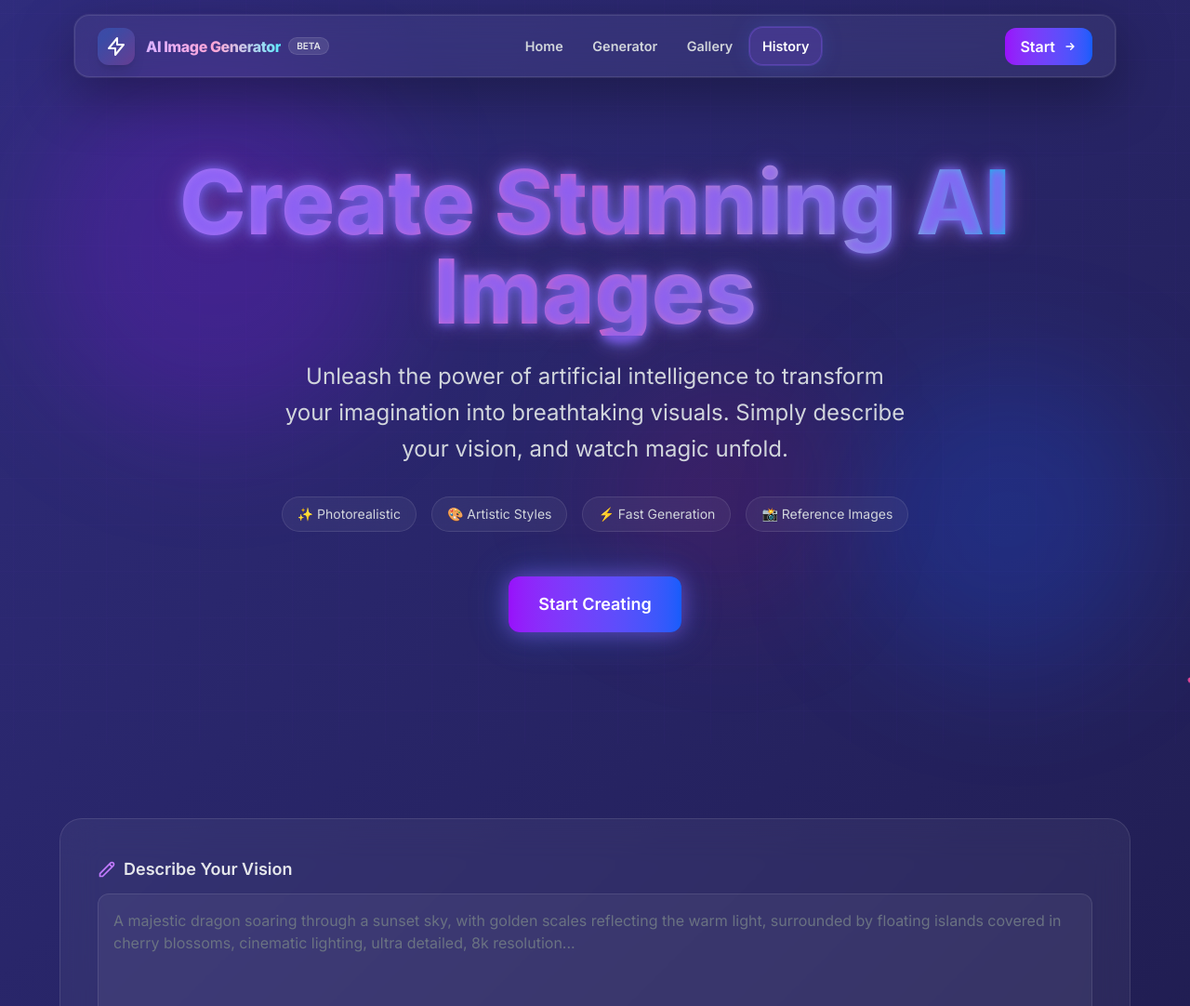
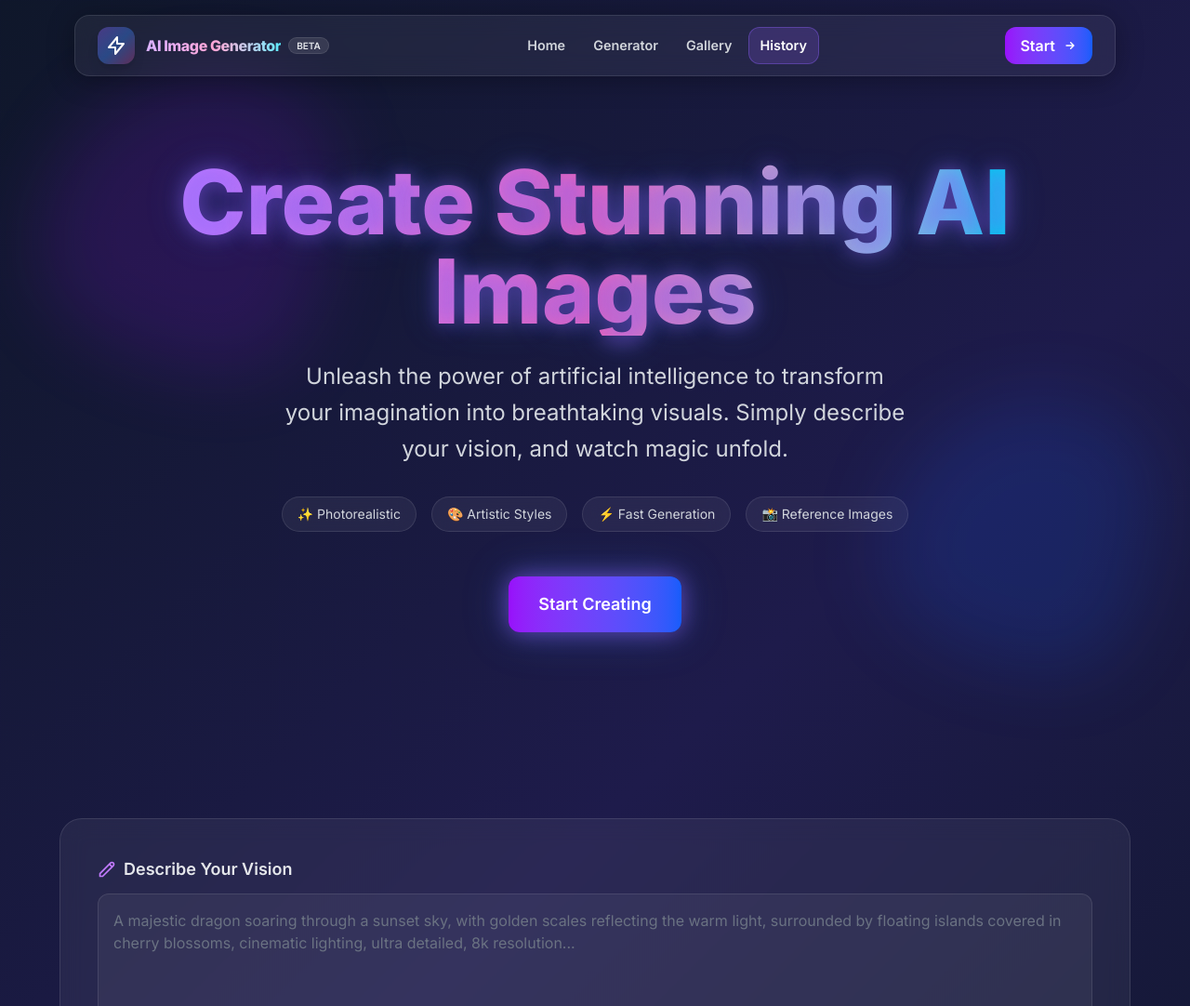
Before and after one commit to ashiqrahman12/lmarena-ai-image-generator, a plain HTML site: page index.html in a window 1280 px wide. Shown: the top 1082 px of the page at 93% size. Drawn offline with nearby package versions, Linux system fonts and the light colour scheme.

Commit message:
Update index.html

```diff
--- a/index.html
+++ b/index.html
@@ -7,124 +7,105 @@
     <script src="https://cdn.jsdelivr.net/npm/@tailwindcss/browser@4"></script>
     <link href="https://fonts.googleapis.com/css2?family=Inter:wght@300;400;500;600;700;800&family=Fira+Code:wght@400;500&display=swap" rel="stylesheet">
     <style>
-        * { font-family: 'Inter', sans-serif; }
+        * {
+            font-family: 'Inter', sans-serif;
+            -webkit-font-smoothing: antialiased;
+        }
+
+        /* GPU acceleration hints */
+        .gpu-accelerate {
+            transform: translateZ(0);
+            will-change: transform;
+        }
+
+        /* Smooth scrolling */
+        html {
+            scroll-behavior: smooth;
+        }
+
         .font-mono { font-family: 'Fira Code', monospace; }
 
-        /* Animated gradient background */
+        /* Static gradient background - no animation for performance */
         .gradient-bg {
-            background: linear-gradient(-45deg, #0F172A, #1E1B4B, #312E81, #1E293B, #0F172A);
-            background-size: 400% 400%;
-            animation: gradientShift 15s ease infinite;
-        }
-
-        @keyframes gradientShift {
-            0% { background-position: 0% 50%; }
-            50% { background-position: 100% 50%; }
-            100% { background-position: 0% 50%; }
-        }
-
-        /* Glassmorphic card */
+            background: linear-gradient(135deg, #0F172A 0%, #1E1B4B 50%, #0F172A 100%);
+        }
+
+        /* Glassmorphic card - reduced blur for performance */
         .glass-card {
-            background: rgba(255, 255, 255, 0.05);
-            backdrop-filter: blur(20px);
-            -webkit-backdrop-filter: blur(20px);
+            background: rgba(255, 255, 255, 0.06);
+            backdrop-filter: blur(12px);
+            -webkit-backdrop-filter: blur(12px);
             border: 1px solid rgba(255, 255, 255, 0.1);
+            transform: translateZ(0);
+        }
+
+        .glass-card-hover {
+            transition: background 0.15s ease, border-color 0.15s ease;
         }
 
         .glass-card-hover:hover {
-            background: rgba(255, 255, 255, 0.08);
+            background: rgba(255, 255, 255, 0.1);
             border-color: rgba(255, 255, 255, 0.2);
         }
 
-        /* Holographic effect */
+        /* Simplified holographic effect - static gradient */
         .holographic {
             background: linear-gradient(135deg,
-                rgba(139, 92, 246, 0.3),
-                rgba(59, 130, 246, 0.3),
-                rgba(236, 72, 153, 0.3),
-                rgba(6, 182, 212, 0.3)
+                rgba(139, 92, 246, 0.4),
+                rgba(59, 130, 246, 0.4),
+                rgba(236, 72, 153, 0.3)
             );
-            background-size: 300% 300%;
-            animation: holographicShift 8s ease infinite;
-        }
-
-        @keyframes holographicShift {
-            0%, 100% { background-position: 0% 50%; }
-            50% { background-position: 100% 50%; }
-        }
-
-        /* Floating particles */
-        .particle {
-            position: absolute;
-            border-radius: 50%;
-            pointer-events: none;
-            animation: float 20s infinite;
-        }
-
-        @keyframes float {
-            0%, 100% { transform: translateY(0) translateX(0) rotate(0deg); opacity: 0; }
-            10% { opacity: 1; }
-            90% { opacity: 1; }
-            100% { transform: translateY(-100vh) translateX(50px) rotate(360deg); opacity: 0; }
-        }
-
-        /* Pulsing glow */
+        }
+
+        /* Simplified glow - no animation */
         .pulse-glow {
-            animation: pulseGlow 2s ease-in-out infinite;
-        }
-
-        @keyframes pulseGlow {
-            0%, 100% { box-shadow: 0 0 20px rgba(139, 92, 246, 0.5), 0 0 40px rgba(59, 130, 246, 0.3); }
-            50% { box-shadow: 0 0 30px rgba(139, 92, 246, 0.8), 0 0 60px rgba(59, 130, 246, 0.5); }
-        }
-
-        /* Neon text */
+            box-shadow: 0 0 25px rgba(139, 92, 246, 0.6), 0 0 50px rgba(59, 130, 246, 0.3);
+        }
+
+        .pulse-glow:hover {
+            box-shadow: 0 0 35px rgba(139, 92, 246, 0.8), 0 0 70px rgba(59, 130, 246, 0.4);
+        }
+
+        /* Simplified neon text */
         .neon-text {
-            text-shadow: 0 0 10px rgba(139, 92, 246, 0.8), 0 0 20px rgba(59, 130, 246, 0.6), 0 0 30px rgba(236, 72, 153, 0.4);
-        }
-
-        /* Scroll indicator */
+            text-shadow: 0 0 20px rgba(139, 92, 246, 0.5), 0 0 40px rgba(59, 130, 246, 0.3);
+        }
+
+        /* Scroll indicator - simplified */
         .scroll-indicator {
-            animation: bounce 2s infinite;
+            animation: bounce 2.5s ease-in-out infinite;
         }
 
         @keyframes bounce {
-            0%, 20%, 50%, 80%, 100% { transform: translateY(0); }
-            40% { transform: translateY(-10px); }
-            60% { transform: translateY(-5px); }
-        }
-
-        /* Grid lines background */
+            0%, 100% { transform: translateY(0); }
+            50% { transform: translateY(-8px); }
+        }
+
+        /* Static grid lines - no animation */
         .grid-lines {
             background-image:
-                linear-gradient(rgba(139, 92, 246, 0.1) 1px, transparent 1px),
-                linear-gradient(90deg, rgba(139, 92, 246, 0.1) 1px, transparent 1px);
-            background-size: 50px 50px;
-            animation: gridMove 20s linear infinite;
-        }
-
-        @keyframes gridMove {
-            0% { background-position: 0 0; }
-            100% { background-position: 50px 50px; }
+                linear-gradient(rgba(139, 92, 246, 0.05) 1px, transparent 1px),
+                linear-gradient(90deg, rgba(139, 92, 246, 0.05) 1px, transparent 1px);
+            background-size: 60px 60px;
         }
 
         /* Custom scrollbar */
         ::-webkit-scrollbar {
-            width: 8px;
+            width: 6px;
         }
         ::-webkit-scrollbar-track {
-            background: rgba(255, 255, 255, 0.05);
+            background: rgba(255, 255, 255, 0.02);
         }
         ::-webkit-scrollbar-thumb {
-            background: linear-gradient(180deg, #8B5CF6, #3B82F6);
-            border-radius: 4px;
-        }
-
-        /* Skeleton loading */
+            background: rgba(139, 92, 246, 0.5);
+            border-radius: 3px;
+        }
+
+        /* Skeleton loading - optimized */
         .skeleton {
-            background: linear-gradient(90deg, rgba(255,255,255,0.05) 25%, rgba(255,255,255,0.1) 50%, rgba(255,255,255,0.05) 75%);
+            background: linear-gradient(90deg, rgba(255,255,255,0.03) 0%, rgba(255,255,255,0.08) 50%, rgba(255,255,255,0.03) 100%);
             background-size: 200% 100%;
-            animation: skeleton 1.5s infinite;
+            animation: skeleton 1.2s ease-in-out infinite;
         }
 
         @keyframes skeleton {
@@ -132,21 +113,19 @@
             100% { background-position: -200% 0; }
         }
 
-        /* Morphing blob */
+        /* Static decorative blob - no animation */
         .morph-blob {
             border-radius: 60% 40% 30% 70% / 60% 30% 70% 40%;
-            animation: morphBlob 8s ease-in-out infinite;
-        }
-
-        @keyframes morphBlob {
-            0%, 100% { border-radius: 60% 40% 30% 70% / 60% 30% 70% 40%; }
-            50% { border-radius: 30% 60% 70% 40% / 50% 60% 30% 60%; }
-        }
-
-        /* 3D tilt effect */
+        }
+
+        /* Simplified card effect */
         .tilt-card {
-            transform-style: preserve-3d;
-            transition: transform 0.3s ease;
+            transition: transform 0.2s ease, box-shadow 0.2s ease;
+        }
+
+        .tilt-card:hover {
+            transform: translateY(-4px);
+            box-shadow: 0 20px 40px rgba(0, 0, 0, 0.3);
         }
 
         /* Spinner */
@@ -154,23 +133,16 @@
             border: 3px solid rgba(255, 255, 255, 0.1);
             border-top-color: #8B5CF6;
             border-radius: 50%;
-            animation: spin 1s linear infinite;
+            animation: spin 0.8s linear infinite;
         }
 
         @keyframes spin {
             to { transform: rotate(360deg); }
         }
 
-        /* Progress bar animation */
+        /* Progress bar - simplified */
         .progress-bar {
-            background: linear-gradient(90deg, #8B5CF6, #3B82F6, #06B6D4, #8B5CF6);
-            background-size: 300% 100%;
-            animation: progressGradient 2s linear infinite;
-        }
-
-        @keyframes progressGradient {
-            0% { background-position: 100% 0; }
-            100% { background-position: 0 0; }
+            background: linear-gradient(90deg, #8B5CF6, #3B82F6, #06B6D4);
         }
 
         /* Textarea auto-grow */
@@ -181,14 +153,18 @@
         }
 
         /* File drop zone */
+        .drop-zone {
+            transition: border-color 0.15s ease, background 0.15s ease;
+        }
+
         .drop-zone.drag-over {
             border-color: #8B5CF6;
             background: rgba(139, 92, 246, 0.1);
         }
 
-        /* Toast animations */
+        /* Toast animations - faster */
         .toast-enter {
-            animation: toastEnter 0.3s ease;
+            animation: toastEnter 0.2s ease-out;
         }
 
         @keyframes toastEnter {
@@ -196,10 +172,10 @@
             to { transform: translateX(0); opacity: 1; }
         }
 
-        /* Modal backdrop */
+        /* Modal backdrop - reduced blur */
         .modal-backdrop {
-            background: rgba(0, 0, 0, 0.7);
-            backdrop-filter: blur(5px);
+            background: rgba(0, 0, 0, 0.8);
+            backdrop-filter: blur(4px);
         }
 
         /* Range slider styling */
@@ -207,17 +183,16 @@
             -webkit-appearance: none;
             background: rgba(255, 255, 255, 0.1);
             border-radius: 10px;
-            height: 8px;
+            height: 6px;
         }
 
         input[type="range"]::-webkit-slider-thumb {
             -webkit-appearance: none;
-            width: 20px;
-            height: 20px;
+            width: 18px;
+            height: 18px;
             background: linear-gradient(135deg, #8B5CF6, #3B82F6);
             border-radius: 50%;
             cursor: pointer;
-            box-shadow: 0 0 10px rgba(139, 92, 246, 0.5);
         }
 
         /* Hide scrollbar for horizontal scroll */
@@ -230,72 +205,77 @@
         }
 
         /* Header styles */
+        #appHeader {
+            transform: translateZ(0);
+        }
+
         #appHeader .header-shell {
-            box-shadow:
-                0 0 0 1px rgba(255, 255, 255, 0.08),
-                0 20px 60px rgba(0, 0, 0, 0.35);
+            box-shadow: 0 4px 30px rgba(0, 0, 0, 0.3);
+            transition: background 0.15s ease, border-color 0.15s ease;
         }
 
         #appHeader.scrolled .header-shell {
-            background: rgba(15, 23, 42, 0.55);
-            border-color: rgba(255, 255, 255, 0.16);
+            background: rgba(15, 23, 42, 0.85);
+            border-color: rgba(255, 255, 255, 0.12);
         }
 
         .header-link {
             display: inline-flex;
             align-items: center;
             justify-content: center;
-            padding: 0.55rem 0.8rem;
-            border-radius: 0.9rem;
+            padding: 0.5rem 0.75rem;
+            border-radius: 0.75rem;
             color: rgba(209, 213, 219, 1);
             border: 1px solid transparent;
-            background: rgba(255, 255, 255, 0.0);
-            transition: all 240ms ease;
+            background: transparent;
+            transition: all 0.15s ease;
             font-weight: 600;
             font-size: 0.9rem;
         }
 
         .header-link:hover {
             color: rgba(255, 255, 255, 1);
-            background: rgba(255, 255, 255, 0.06);
-            border-color: rgba(255, 255, 255, 0.12);
+            background: rgba(255, 255, 255, 0.08);
         }
 
         .header-link.active {
             color: rgba(255, 255, 255, 1);
-            background: rgba(139, 92, 246, 0.18);
-            border-color: rgba(139, 92, 246, 0.35);
-            box-shadow:
-                0 0 0 1px rgba(139, 92, 246, 0.25),
-                0 0 25px rgba(59, 130, 246, 0.18);
-        }
-
-        /* Mobile menu open animation */
+            background: rgba(139, 92, 246, 0.2);
+            border-color: rgba(139, 92, 246, 0.4);
+        }
+
+        /* Mobile menu */
         #mobileMenu {
             transform-origin: top right;
         }
 
         #mobileMenu.mobile-menu-enter {
-            animation: mobileMenuEnter 180ms ease;
+            animation: mobileMenuEnter 0.15s ease-out;
         }
 
         @keyframes mobileMenuEnter {
-            from { transform: translateY(-6px) scale(0.98); opacity: 0; }
-            to { transform: translateY(0) scale(1); opacity: 1; }
+            from { transform: translateY(-8px); opacity: 0; }
+            to { transform: translateY(0); opacity: 1; }
+        }
+
+        /* Fast transitions for interactive elements */
+        button, a, input, textarea {
+            transition: all 0.15s ease;
+        }
+
+        /* Optimize images */
+        img {
+            content-visibility: auto;
         }
     </style>
 </head>
 <body class="gradient-bg min-h-screen text-white overflow-x-hidden">
-    <!-- Particles Background -->
-    <div id="particles" class="fixed inset-0 pointer-events-none z-0 overflow-hidden"></div>
-
     <!-- Grid Lines Overlay -->
-    <div class="fixed inset-0 grid-lines pointer-events-none z-0 opacity-30"></div>
-
-    <!-- Morphing Blobs -->
-    <div class="fixed top-20 left-10 w-96 h-96 bg-purple-600/20 morph-blob blur-3xl pointer-events-none z-0"></div>
-    <div class="fixed bottom-20 right-10 w-80 h-80 bg-blue-600/20 morph-blob blur-3xl pointer-events-none z-0" style="animation-delay: -4s;"></div>
-    <div class="fixed top-1/2 left-1/2 w-64 h-64 bg-pink-600/10 morph-blob blur-3xl pointer-events-none z-0" style="animation-delay: -2s;"></div>
+    <div class="fixed inset-0 grid-lines pointer-events-none z-0 opacity-20"></div>
+
+    <!-- Static Decorative Blobs - reduced blur for performance -->
+    <div class="fixed top-20 left-10 w-80 h-80 bg-purple-600/15 morph-blob blur-2xl pointer-events-none z-0"></div>
+    <div class="fixed bottom-20 right-10 w-72 h-72 bg-blue-600/15 morph-blob blur-2xl pointer-events-none z-0"></div>
 
     <!-- Main Content -->
     <div class="relative z-10">
@@ -727,30 +707,22 @@
 
         // Initialize
         document.addEventListener('DOMContentLoaded', () => {
-            createParticles();
             loadHistory();
             updateHistoryDisplay();
             setHeaderScrolled(window.scrollY > 10);
             updateActiveNavLink();
         });
 
-        // Create floating particles
-        function createParticles() {
-            const container = document.getElementById('particles');
-            const colors = ['#8B5CF6', '#3B82F6', '#EC4899', '#06B6D4'];
-
-            for (let i = 0; i < 30; i++) {
-                const particle = document.createElement('div');
-                particle.className = 'particle';
-                particle.style.left = Math.random() * 100 + '%';
-                particle.style.top = Math.random() * 100 + 100 + '%';
-                particle.style.width = Math.random() * 10 + 5 + 'px';
-                particle.style.height = particle.style.width;
-                particle.style.background = colors[Math.floor(Math.random() * colors.length)];
-                particle.style.animationDelay = Math.random() * 20 + 's';
-                particle.style.animationDuration = (Math.random() * 20 + 15) + 's';
-                container.appendChild(particle);
-            }
+        // Throttle utility for scroll performance
+        function throttle(func, limit) {
+            let inThrottle;
+            return function(...args) {
+                if (!inThrottle) {
+                    func.apply(this, args);
+                    inThrottle = true;
+                    setTimeout(() => inThrottle = false, limit);
+                }
+            };
         }
 
         // Scroll helpers
@@ -828,11 +800,11 @@
                 .forEach(l => l.classList.add('active'));
         }
 
-        // Update header/nav state on scroll
-        window.addEventListener('scroll', () => {
+        // Update header/nav state on scroll - throttled for performance
+        window.addEventListener('scroll', throttle(() => {
             setHeaderScrolled(window.scrollY > 10);
             updateActiveNavLink();
-        }, { passive: true });
+        }, 100), { passive: true });
 
         window.addEventListener('resize', () => {
             // Close mobile menu when switching to desktop
@@ -1357,7 +1329,7 @@
             gallery.classList.remove('hidden');
 
             grid.innerHTML = state.generatedImages.map((img, index) => `
-                <div class="glass-card glass-card-hover rounded-xl overflow-hidden tilt-card group" onmousemove="handleTilt(event, this)" onmouseleave="resetTilt(this)">
+                <div class="glass-card glass-card-hover rounded-xl overflow-hidden tilt-card group">
                     <div class="relative aspect-square">
                         <div class="skeleton absolute inset-0"></div>
                         <img src="${img.url}" alt="Generated Image ${index + 1}" class="w-full h-full object-cover relative z-10" loading="lazy" onload="this.previousElementSibling.style.display='none'">
@@ -1391,21 +1363,7 @@
             gallery.scrollIntoView({ behavior: 'smooth', block: 'start' });
         }
 
-        function handleTilt(e, element) {
-            const rect = element.getBoundingClientRect();
-            const x = e.clientX - rect.left;
-            const y = e.clientY - rect.top;
-            const centerX = rect.width / 2;
-            const centerY = rect.height / 2;
-            const rotateX = (y - centerY) / 10;
-            const rotateY = (centerX - x) / 10;
-
-            element.style.transform = `perspective(1000px) rotateX(${rotateX}deg) rotateY(${rotateY}deg) scale(1.02)`;
-        }
-
-        function resetTilt(element) {
-            element.style.transform = 'perspective(1000px) rotateX(0) rotateY(0) scale(1)';
-        }
+        // Simplified - tilt effect now handled by CSS hover
 
         // Lightbox
         function openLightbox(url) {
```
